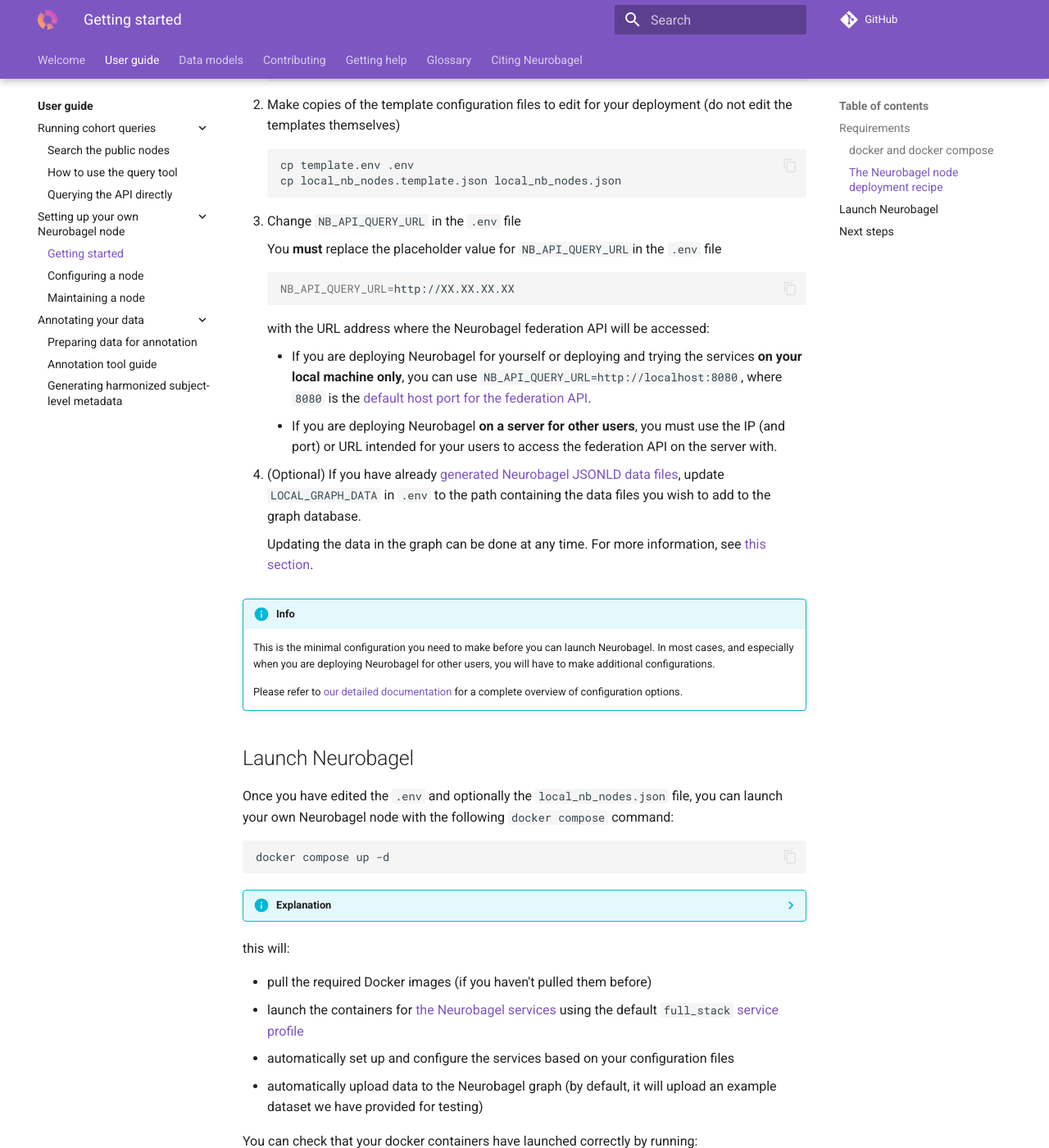
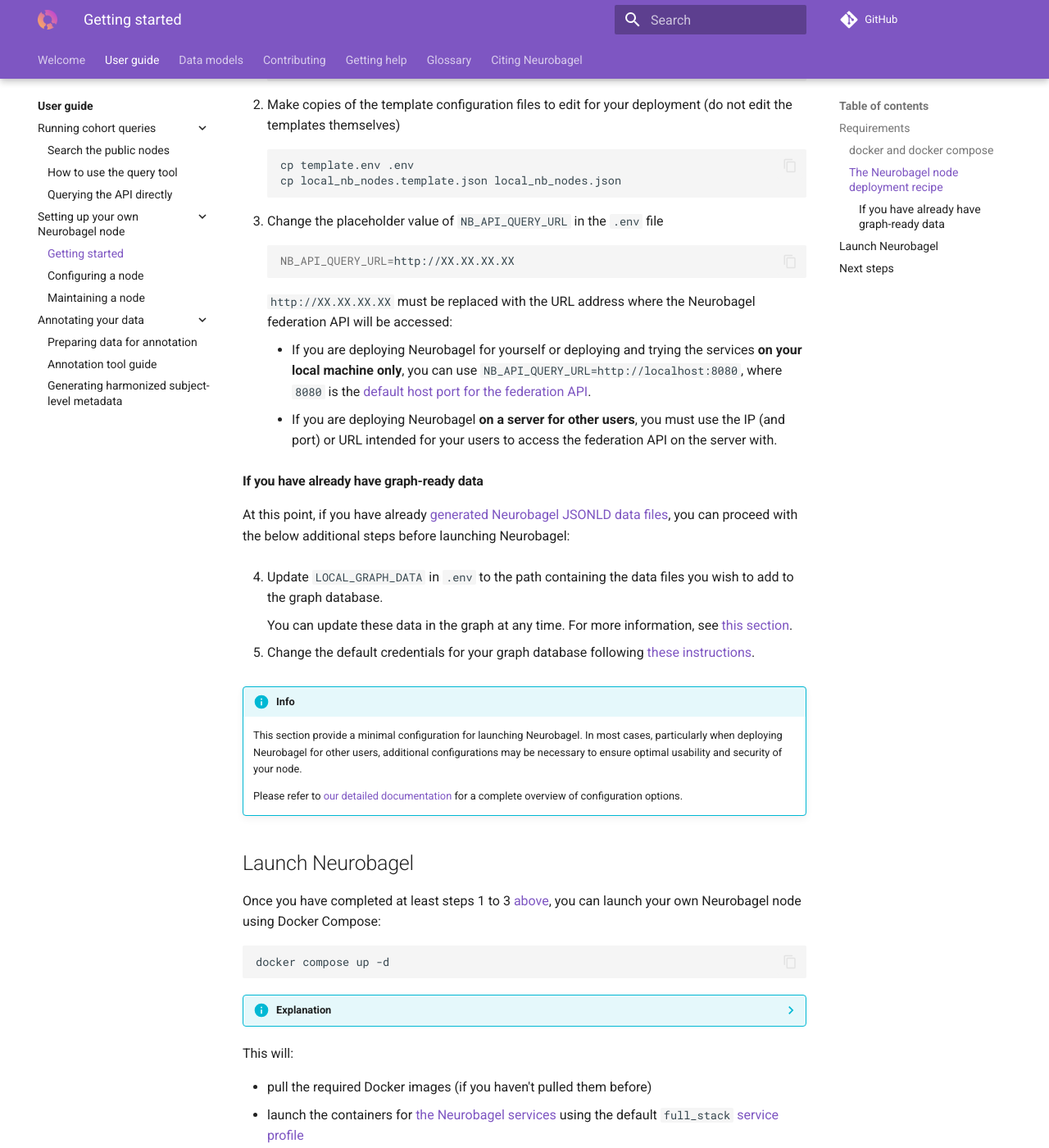
Before and after one commit to neurobagel/documentation, an MkDocs documentation site: the page built from docs/user_guide/getting_started.md, in a window 1280 px wide and 1400 px high, scrolled down 1880 px. Shown: the whole window at 82% size. Built offline with MkDocs 1.6.1 and Material for MkDocs 9.7.7, drawn with Linux system fonts in a browser that asks for light colours; emoji names are drawn with the system emoji font; comment, search, counter and statistics services are not loaded.

Commit message:
[ENH] Document minimum cell size configuration, minor fixes (#261)
* fix numbered bullet point ordering

* update security variables section

* link to passwords/security vars section in getting started

* add notes on graph store passwords and dynamic variables

* link to restarting services after update

* remove relative links from link checker ignore patterns

* update info on graph store passwords

Co-authored-by: Sebastian Urchs <surchs@users.noreply.github.com>

* update getting started

* update info on resetting GraphDB

* switch to markdown syntax for images w/ width specification

Co-authored-by: Sebastian Urchs <surchs@users.noreply.github.com>

* add markdown extension for continuing numbered lists

---------

Co-authored-by: Sebastian Urchs <surchs@users.noreply.github.com>

````diff
--- a/docs/user_guide/getting_started.md
+++ b/docs/user_guide/getting_started.md
@@ -88,37 +88,41 @@
 cp template.env .env
 cp local_nb_nodes.template.json local_nb_nodes.json
 ```
-3. Change `NB_API_QUERY_URL` in the `.env` file
 
-    You **must** replace the placeholder value for `NB_API_QUERY_URL`in the `.env` file
+3. Change the placeholder value of `NB_API_QUERY_URL` in the `.env` file
 
     ```bash
     NB_API_QUERY_URL=http://XX.XX.XX.XX
     ```
-    with the URL address where the Neurobagel federation API will be accessed:
+   `http://XX.XX.XX.XX` must be replaced with the URL address where the Neurobagel federation API will be accessed:
 
     - If you are deploying Neurobagel for yourself or deploying and trying the services **on your local machine only**,
    you can use `NB_API_QUERY_URL=http://localhost:8080`, where `8080` is the [default host port for the federation API](./config.md#environment-variables).
     - If you are deploying Neurobagel **on a server for other users**,
    you must use the IP (and port) or URL intended for your users to access the federation API on the server with.
 
-4. (Optional) If you have already [generated Neurobagel JSONLD data files](cli.md), update `LOCAL_GRAPH_DATA` in `.env` to the path containing the data files you wish to add to the graph database.
+#### If you have already have graph-ready data
+At this point, if you have already [generated Neurobagel JSONLD data files](cli.md), you can proceed with the below additional steps before launching Neurobagel:
 
-    Updating the data in the graph can be done at any time. For more information, see [this section](maintaining.md#updating-the-data-in-your-graph).
+4. Update `LOCAL_GRAPH_DATA` in `.env` to the path containing the data files you wish to add to the graph database.
+
+    You can update these data in the graph at any time. For more information, see [this section](maintaining.md#updating-the-data-in-your-graph).
+
+5. Change the default credentials for your graph database following [these instructions](config.md#change-security-relevant-variables).
 
 !!! info
 
-    This is the minimal configuration you need to make before you can launch Neurobagel.
-    In most cases, and especially when you are deploying Neurobagel for other users,
-    you will have to make additional configurations.
+    This section provide a minimal configuration for launching Neurobagel.
+    In most cases, particularly when deploying Neurobagel for other users,
+    additional configurations may be necessary to ensure optimal usability and security of your node.
 
     Please refer to [our detailed documentation](config.md#environment-variables) for a complete overview of
     configuration options.
 
 ## Launch Neurobagel
 
-Once you have edited the `.env` and optionally the `local_nb_nodes.json` file,
-you can launch your own Neurobagel node with the following `docker compose` command:
+Once you have completed at least steps 1 to 3 [above](#the-neurobagel-node-deployment-recipe),
+you can launch your own Neurobagel node using Docker Compose:
 
 ```bash
 docker compose up -d
@@ -126,7 +130,7 @@
 ??? info "Explanation"
     This is a shorthand for: `docker compose --profile full_stack up -d`
 
-this will:
+This will:
 
 - pull the required Docker images (if you haven't pulled them before)
 - launch the containers for [the Neurobagel services](config.md#available-services) using the default `full_stack` [service profile](config.md#available-profiles)
--- a/md_link_check_config.json
+++ b/md_link_check_config.json
@@ -3,7 +3,6 @@
         {"pattern": "http://neurobagel.org/vocab/.*"},
         {"pattern": "http://neurobagel.org/graph/"},
         {"pattern": "http://neurobagel.org/graph/"},
-        {"pattern": "^../.*"},
         {"pattern": ".*localhost.*"},
         {"pattern": "https://api.neurobagel.org/.*"},
         {"pattern": "http://purl.org/nidash/nidm#.*"},
--- a/mkdocs.yml
+++ b/mkdocs.yml
@@ -62,6 +62,7 @@
   - pymdownx.superfences
   - pymdownx.tabbed:
       alternate_style: true
+  - sane_lists  # for continuing numbered lists as specified after a paragraph
   - tables
 
 
````
Also changed, not shown: docs/user_guide/annotation_tool.md (+3 -3 lines), docs/user_guide/config.md (+25 -12 lines), docs/user_guide/maintaining.md (+12 -11 lines).
